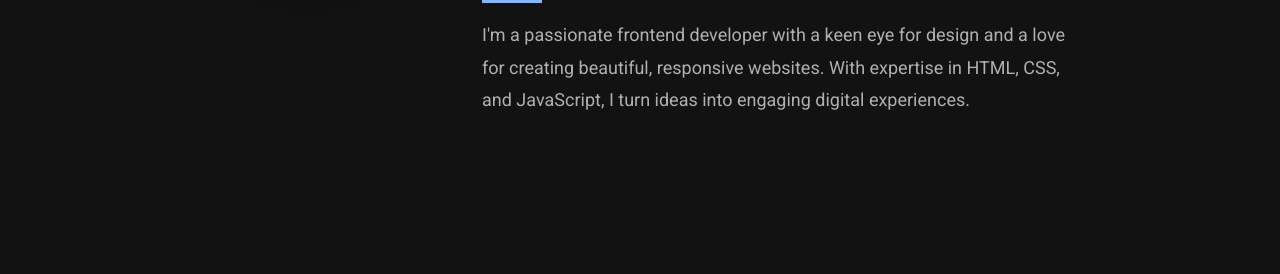
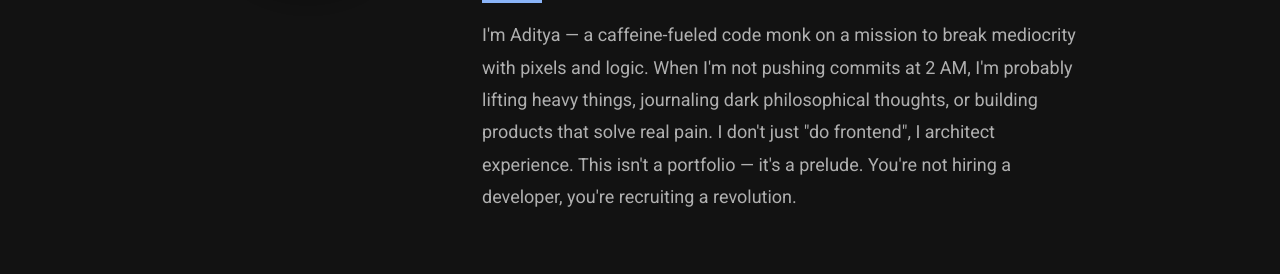
Before and after one commit to bit2swaz/homepage, a plain HTML site: page index.html in a window 1280 px wide. Shown: the part 303-577 px from the top of the page. Drawn offline with nearby package versions, Linux system fonts and the light colour scheme.

Commit message:
feat: rewrite About Me section with custom text

```diff
--- a/index.html
+++ b/index.html
@@ -21,7 +21,9 @@
                     <p class="title">The guy your code mentor warned you about.</p>
                     <div class="about-me">
                         <h2>About Me</h2>
-                        <p>I'm a passionate frontend developer with a keen eye for design and a love for creating beautiful, responsive websites. With expertise in HTML, CSS, and JavaScript, I turn ideas into engaging digital experiences.</p>
+                        <p>
+I'm Aditya — a caffeine-fueled code monk on a mission to break mediocrity with pixels and logic. When I'm not pushing commits at 2 AM, I'm probably lifting heavy things, journaling dark philosophical thoughts, or building products that solve real pain. I don't just "do frontend", I architect experience. This isn't a portfolio — it's a prelude. You're not hiring a developer, you're recruiting a revolution.
+</p>
                     </div>
                 </div>
             </div>
```
